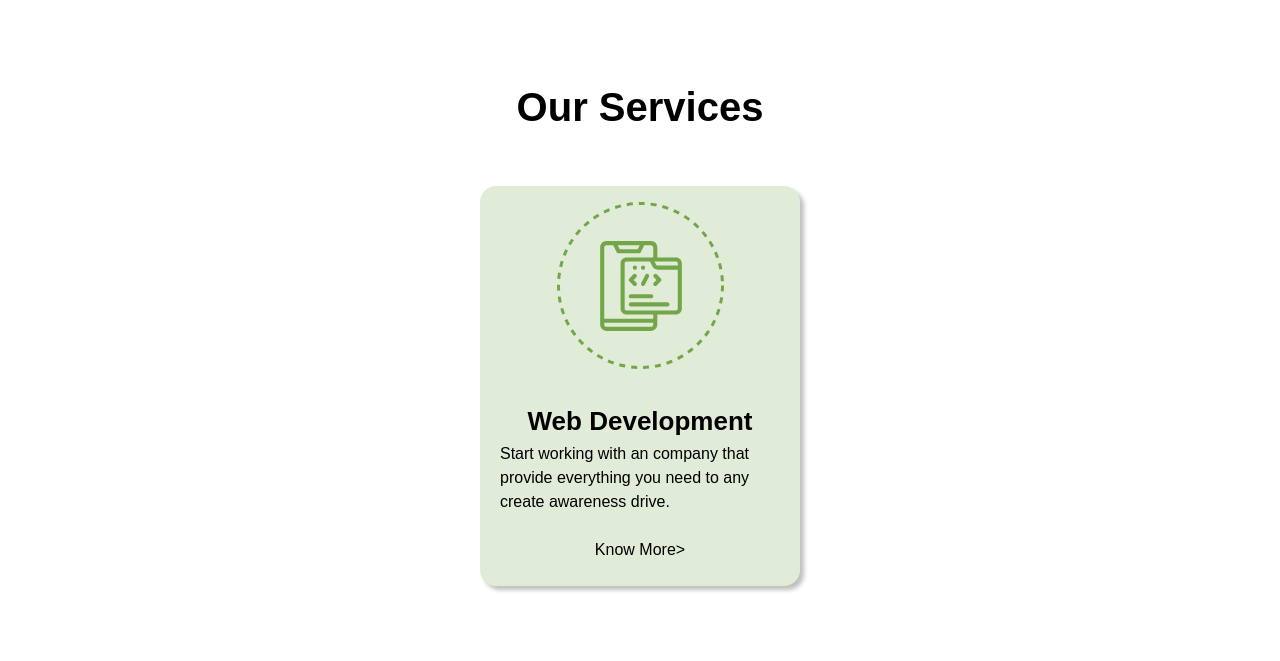
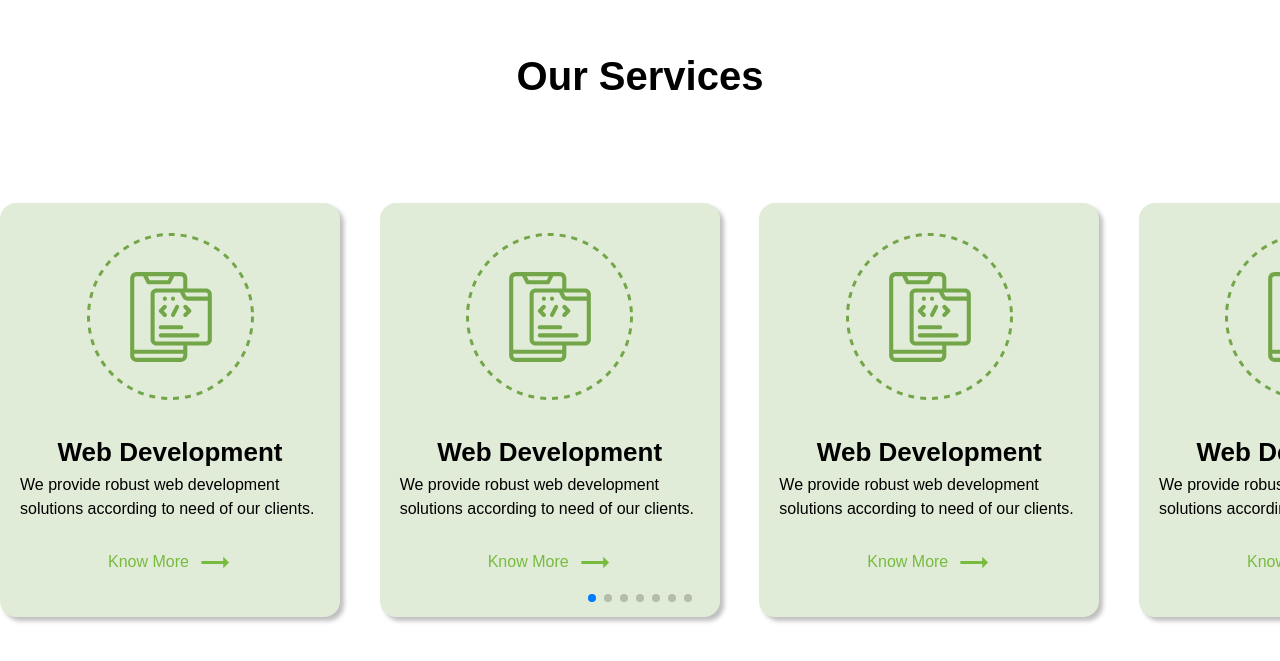
Before and after one commit to Muzammil-crypto/TraversalWebApp, a Next.js app: page / in a window 1280 px wide. Shown: the part 885-1546 px from the top of the page. Built offline with nearby package versions, Linux system fonts and the light colour scheme.

Commit message:
Swiper made doing adjustments

```diff
--- a/package.json
+++ b/package.json
@@ -11,6 +11,7 @@
   "dependencies": {
     "@emotion/react": "^11.10.6",
     "@emotion/styled": "^11.10.6",
+    "@mui/icons-material": "^5.11.9",
     "@mui/material": "^5.11.9",
     "@mui/styled-engine-sc": "^5.11.9",
     "@next/font": "13.1.6",
@@ -27,6 +28,7 @@
     "react-dom": "18.2.0",
     "styled-components": "^5.3.6",
     "styled-system": "^5.1.5",
+    "swiper": "^9.0.5",
     "typescript": "4.9.5"
   },
   "devDependencies": {
--- a/src/components/base/ArrowButton/ArrowButton.tsx
+++ b/src/components/base/ArrowButton/ArrowButton.tsx
@@ -1,11 +1,14 @@
 import React from "react";
 import { Paragraph } from "../Typography/Typography";
-
+import TrendingFlatIcon from "@mui/icons-material/TrendingFlat";
+import Link from "next/link";
 export const ArrowButton = () => {
   return (
-    <div className="flex flex-row mt-6  ">
-      <Paragraph>Know More</Paragraph>
-      <Paragraph> {">"} </Paragraph>
-    </div>
+    <Link href={""}>
+      <div className="flex flex-row mt-6 items-center  ">
+        <Paragraph className="text-primary">Know More</Paragraph>
+        <TrendingFlatIcon fontSize="large" className="text-primary ml-2  " />
+      </div>
+    </Link>
   );
 };
--- a/src/components/general/Slider/SlideCard.tsx
+++ b/src/components/general/Slider/SlideCard.tsx
@@ -1,14 +1,23 @@
 import { ArrowButton } from "@/components/base/ArrowButton/ArrowButton";
 import { H4, Paragraph } from "@/components/base/Typography/Typography";
+import { id } from "date-fns/locale";
 import Image from "next/image";
 import React from "react";
 
-export const SlideCard = () => {
+export const SlideCard = (props: {
+  title: string;
+  description: string;
+  image: string;
+}) => {
+  const { title, description, image } = props;
   return (
-    <div className="  h-2/3 w-1/4 bg-secondary rounded-2xl shadow-3xl justify-center items-center flex flex-col mt-14">
+    <div
+      style={{ width: 340, height: 414 }}
+      className="  h-2/3 w-1/4 bg-secondary rounded-2xl shadow-3xl justify-center items-center flex flex-col mt-14"
+    >
       <div>
         <Image
-          src="/mobile.svg"
+          src={image}
           alt="Picture of the author"
           width={167}
           height={167}
@@ -16,11 +25,8 @@ export const SlideCard = () => {
         />
       </div>
       <div>
-        <H4 className="text-center ">Web Development</H4>
-        <Paragraph className="text-left  px-5 ">
-          Start working with an company that provide everything you need to any
-          create awareness drive.
-        </Paragraph>
+        <H4 className="text-center ">{title}</H4>
+        <Paragraph className="text-left  px-5 ">{description}</Paragraph>
       </div>
       <ArrowButton />
     </div>
--- a/src/consts/consts.tsx
+++ b/src/consts/consts.tsx
@@ -2,3 +2,62 @@ export const tagLine =
   "We provide robust web development solutions according to need ofour clients.";
 export const heroHeading = "Web Development";
 export const services = " Our Services";
+export const Ourservices = [
+  {
+    id: 1,
+    title: "Web Development",
+    description:
+      "We provide robust web development solutions according to need of our clients.",
+    image: "/mobile.svg",
+    link: "/services/web-development",
+  },
+  {
+    id: 2,
+    title: "Web Development",
+    description:
+      "We provide robust web development solutions according to need of our clients.",
+    image: "/mobile.svg",
+    link: "/services/web-development",
+  },
+  {
+    id: 3,
+    title: "Web Development",
+    description:
+      "We provide robust web development solutions according to need of our clients.",
+    image: "/mobile.svg",
+    link: "/services/web-development",
+  },
+
+  {
+    id: 4,
+    title: "Web Development",
+    description:
+      "We provide robust web development solutions according to need of our clients.",
+    image: "/mobile.svg",
+    link: "/services/web-development",
+  },
+  {
+    id: 5,
+    title: "Web Development",
+    description:
+      "We provide robust web development solutions according to need of our clients.",
+    image: "/mobile.svg",
+    link: "/services/web-development",
+  },
+  {
+    id: 6,
+    title: "Web Development",
+    description:
+      "We provide robust web development solutions according to need of our clients.",
+    image: "/mobile.svg",
+    link: "/services/web-development",
+  },
+  {
+    id: 7,
+    title: "Web Development",
+    description:
+      "We provide robust web development solutions according to need of our clients.",
+    image: "/mobile.svg",
+    link: "/services/web-development",
+  },
+];
--- a/src/pages/sections/Services/Services.tsx
+++ b/src/pages/sections/Services/Services.tsx
@@ -1,16 +1,59 @@
 import { H2 } from "@/components/base/Typography/Typography";
-import Image from "next/image";
 import React from "react";
-import Button from "@mui/material/Button";
-import { services } from "@/consts/consts";
+import { Ourservices, services } from "@/consts/consts";
 import { SlideCard } from "@/components/general/Slider/SlideCard";
-
+import { Navigation, Thumbs, Pagination } from "swiper";
+import { Swiper, SwiperSlide } from "swiper/react";
+import "swiper/css";
+import "swiper/css/navigation";
+import "swiper/css/pagination";
 export const Services = () => {
   return (
     <div className="h-screen w-screen flex items-center justify-center flex-col">
       <div className="w-screen h-3/4 mt-10 flex items-center justify-center flex-col">
         <H2 className="text-center">{services}</H2>
-        <SlideCard />
+        <Swiper
+          style={{ overflow: "inherit", marginTop: 48, width: "100%" }}
+          pagination={true}
+          autoplay={true}
+          loop={true}
+          grabCursor={true}
+          modules={[Navigation, Thumbs, Pagination]}
+          spaceBetween={39}
+          breakpoints={{
+            1410: {
+              width: 1220,
+              slidesPerView: 3,
+            },
+            1160: {
+              width: 1100,
+              slidesPerView: 3,
+            },
+            900: {
+              width: 900,
+              slidesPerView: 3,
+            },
+            800: {
+              width: 820,
+              slidesPerView: 2,
+            },
+            700: {
+              width: 768,
+              slidesPerView: 2,
+            },
+          }}
+        >
+          {Ourservices.map((item, val) => (
+            <SwiperSlide key={val}>
+              <SlideCard
+                key={item.id}
+                title={item.title}
+                description={item.description}
+                image={item.image}
+              />
+            </SwiperSlide>
+          ))}
+        </Swiper>
       </div>
     </div>
   );
```
Also changed, not shown: 1 other file (tests, documents, lock files or other folders).
